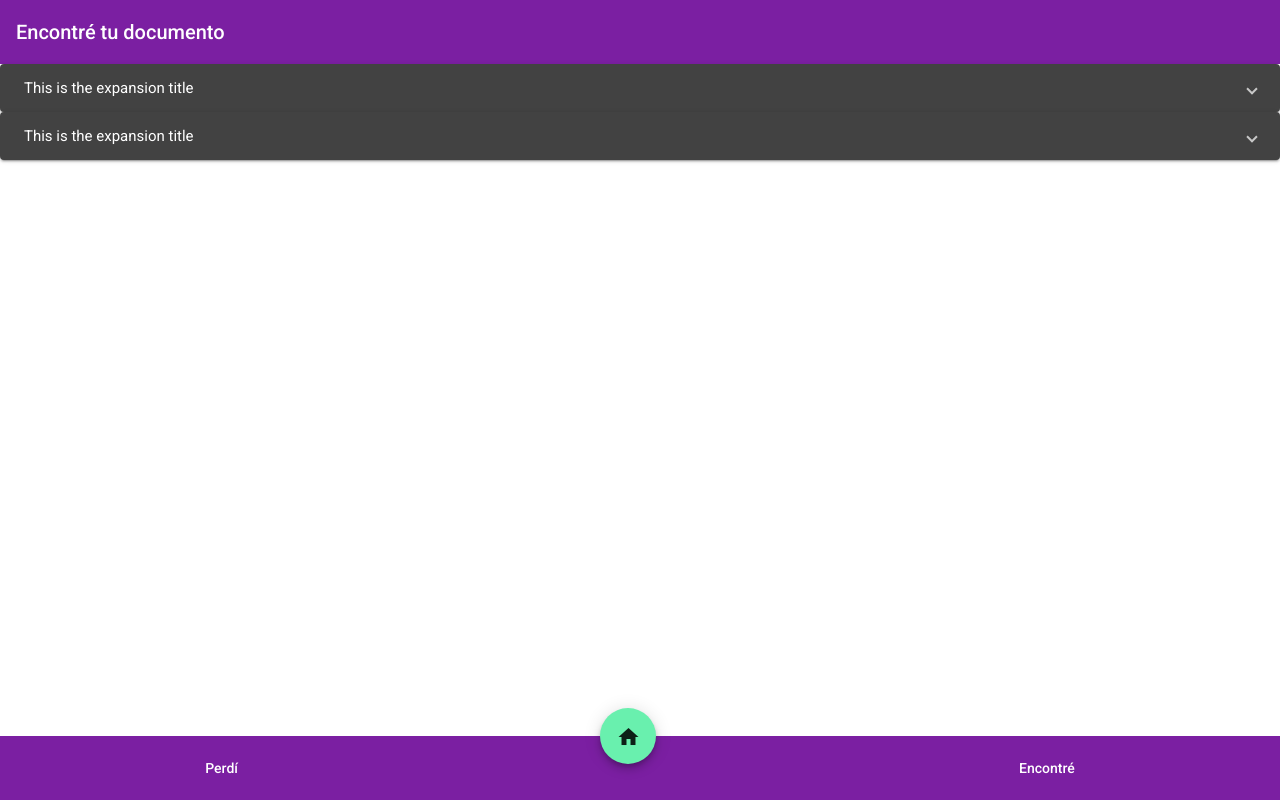
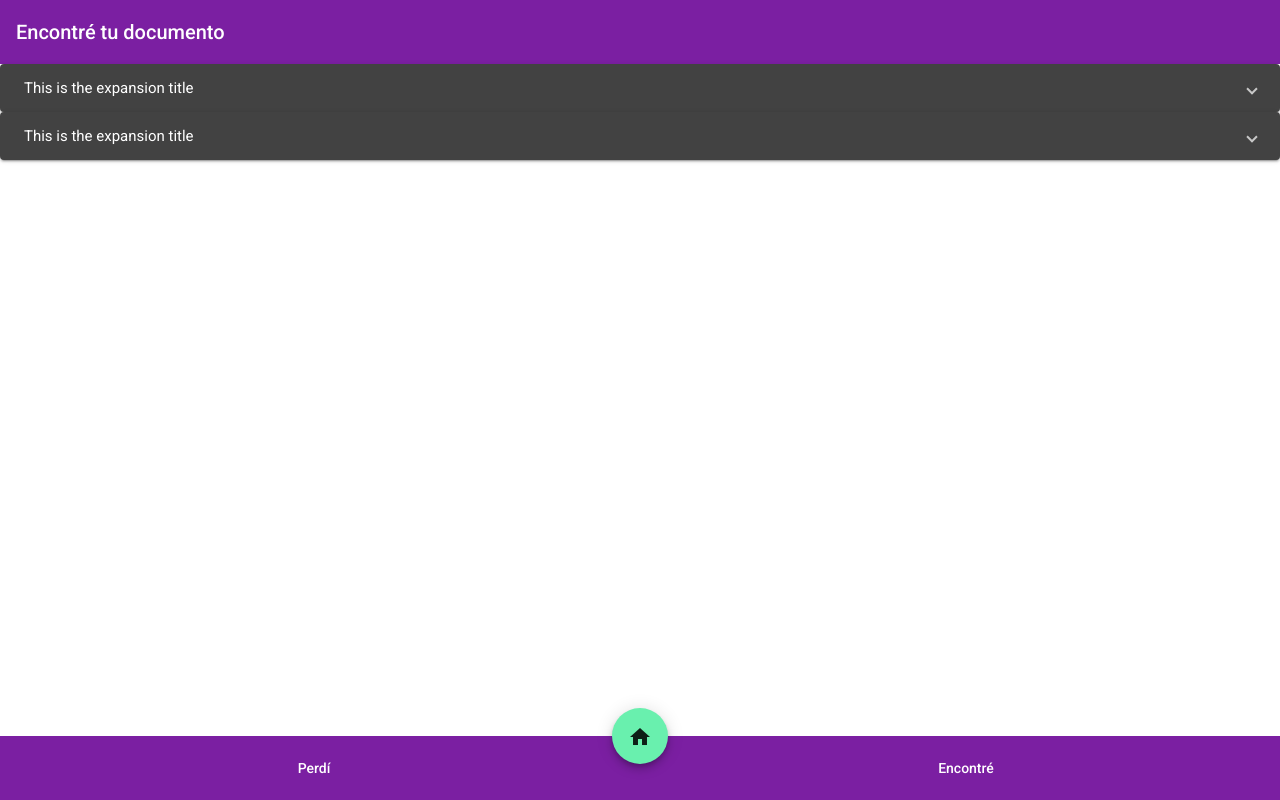
Before and after one commit to federico1818/encontretudocumento-web, an Angular app: page / in a window 1280 px wide. Built offline with nearby package versions, Linux system fonts and the light colour scheme.

Commit message:
footer justify

```diff
--- a/src/app/shared/footer/footer.component.html
+++ b/src/app/shared/footer/footer.component.html
@@ -1,9 +1,8 @@
 <mat-toolbar
     color="primary"
-    fxLayout="row"
-    fxLayoutAlign="space-around center">
+    fxLayout="row">
 
-        <button mat-button>
+        <button mat-button fxFlex="1 1 50%">
             Perdí
         </button>
 
@@ -11,7 +10,7 @@
             <mat-icon>home</mat-icon>
         </a>
 
-        <a routerLink="/document/create" mat-button>
+        <a routerLink="/document/create" mat-button fxFlex="1 1 50%">
             Encontré
         </a>
 
```
